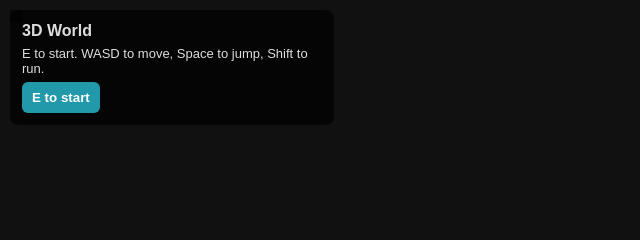
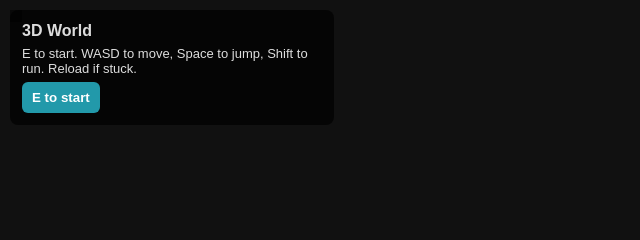
Before and after one commit to Stormshoot/3d-game, a plain HTML site: page index.html in a window 1280 px wide. Shown: the top 240 px of the page, 0-640 px from the left. Drawn offline with nearby package versions, Linux system fonts and the light colour scheme.

Commit message:
Update index.html

```diff
--- a/index.html
+++ b/index.html
@@ -9,7 +9,7 @@
 <body>
   <div id="overlay">
     <h1>3D World</h1>
-    <p>E to start. WASD to move, Space to jump, Shift to run.</p>
+    <p>E to start. WASD to move, Space to jump, Shift to run. Reload if stuck.</p>
     <button id="startBtn">E to start</button>
   </div>
   <div id="hud">
```
